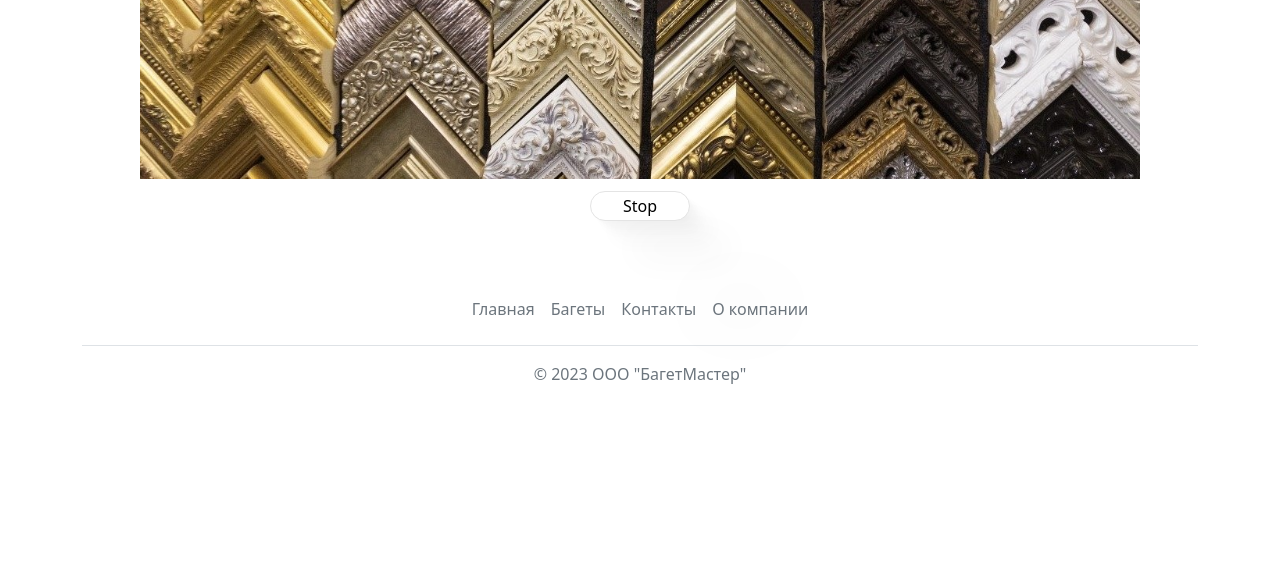
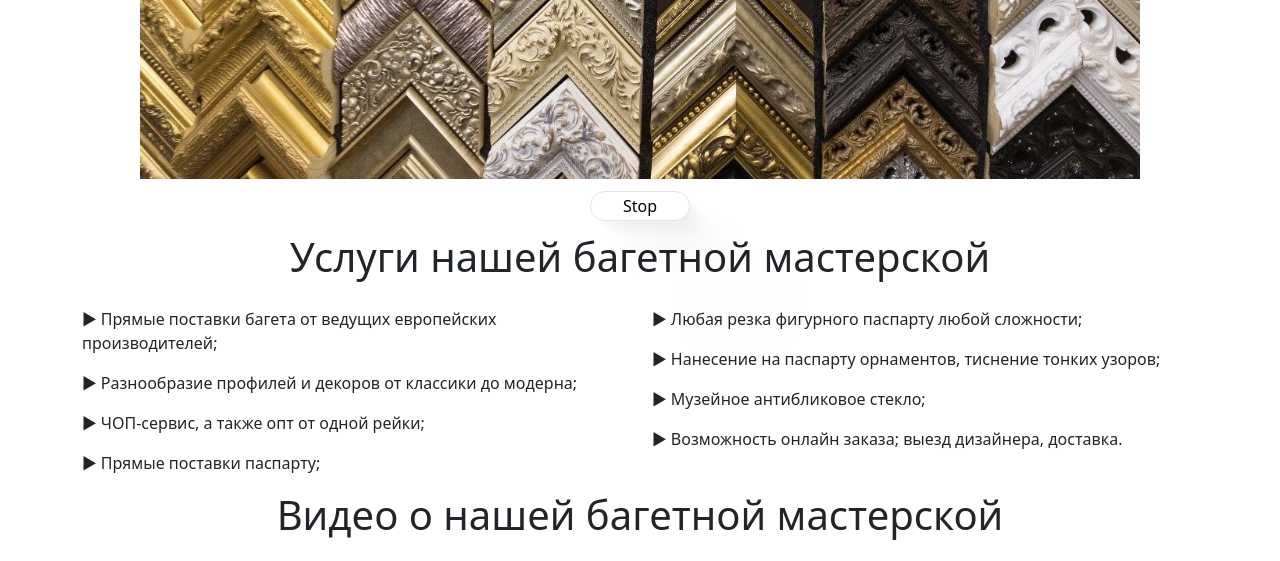
Before and after one commit to robz-tirtlib/framing-workshop, a Django app: page / in a window 1280 px wide. Shown: the part 500-1061 px from the top of the page. Before the commit the page ends 884 px from the top, so only its background shows below. Run offline with Django 4.2, Linux system fonts and the light colour scheme; grey boxes are pictures that could not be loaded.

Commit message:
Finished main page.

```diff
--- a/workshop/workshopapp/templates/workshopapp/index.html
+++ b/workshop/workshopapp/templates/workshopapp/index.html
@@ -40,5 +40,35 @@
 	<button id="pause">Stop</button>
   </div>
 
+  <h1 style="text-align: center; margin-bottom: auto;">Услуги нашей багетной мастерской</h1>
+
+  <div class="container" style="margin-top: 2%;">
+	<div class="row">
+	  <div class="col">
+		<p>►  Прямые поставки багета от ведущих европейских производителей;</p>
+		<p>►  Разнообразие профилей и декоров от классики до модерна;</p>
+		<p>►  ЧОП-сервис, а также опт от одной рейки;</p>
+		<p>►  Прямые поставки паспарту;</p>
+	  </div>
+	  <div class="col">
+		<p>►  Любая резка фигурного паспарту любой сложности;</p>
+		<p>►  Нанесение на паспарту орнаментов, тиснение тонких узоров;</p>
+		<p>►  Музейное антибликовое стекло;</p>
+		<p>►  Возможность онлайн заказа; выезд дизайнера, доставка.</p>
+	  </div>
+	</div>
+
+	<h1 style="text-align: center; margin-bottom: 2%;">Видео о нашей багетной мастерской</h1>
+
+	<div class="row">
+		<div class="col">
+			<iframe style="display: block; margin: 0 auto;" width="420" height="315" src="//www.youtube.com/embed/A5AuIk7kUBk?rel=0" allowfullscreen=""></iframe>
+		</div>
+		<div class="col">
+			<iframe width="420" height="315" src="//www.youtube.com/embed/x_vNrMZPMek?rel=0" allowfullscreen=""></iframe>
+		</div>
+	  </div>
+  </div>
+
 <script src="{% static 'js/slider.js' %}"></script>
 {% endblock %}
```
Lines whose indentation alone changed are shown as unchanged.
